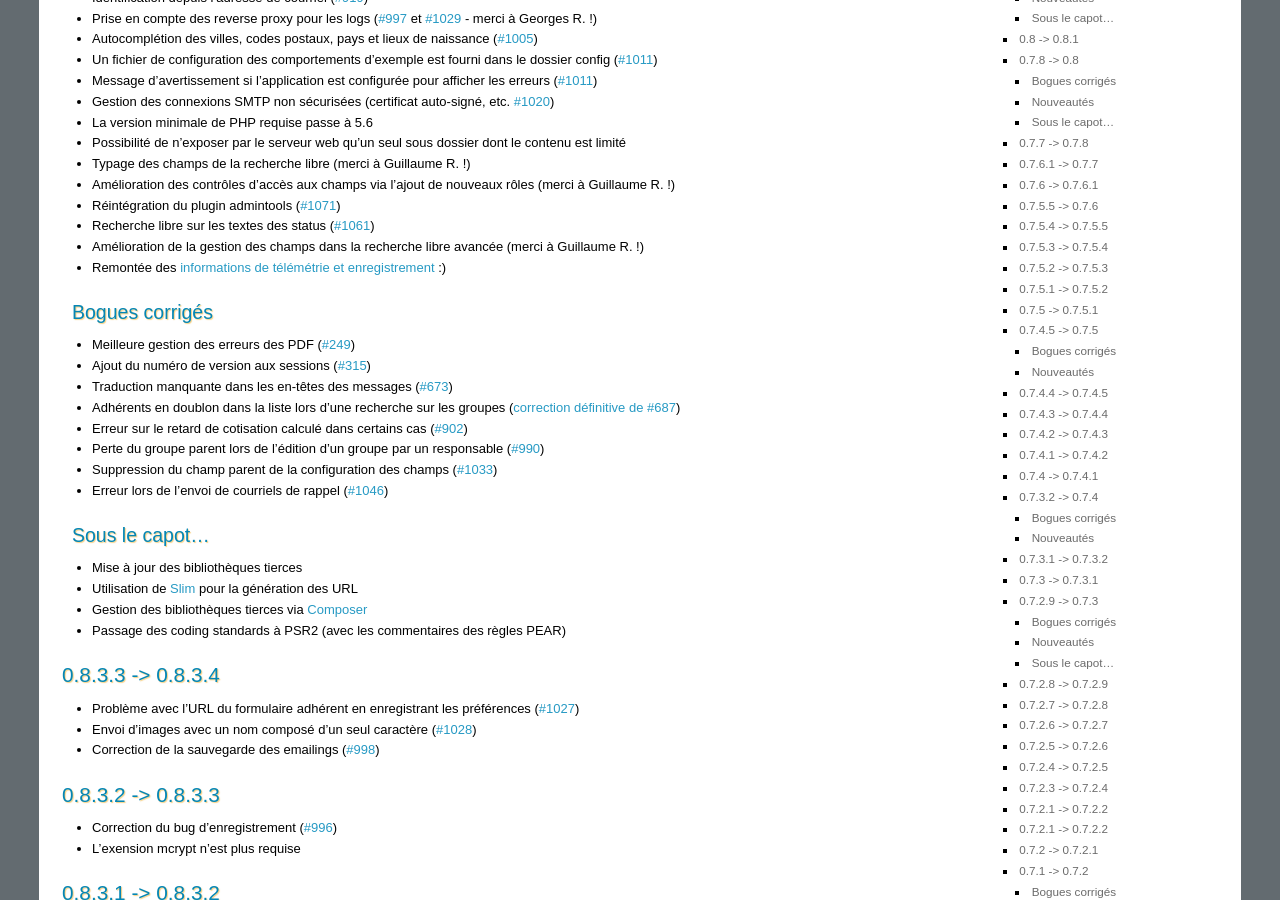
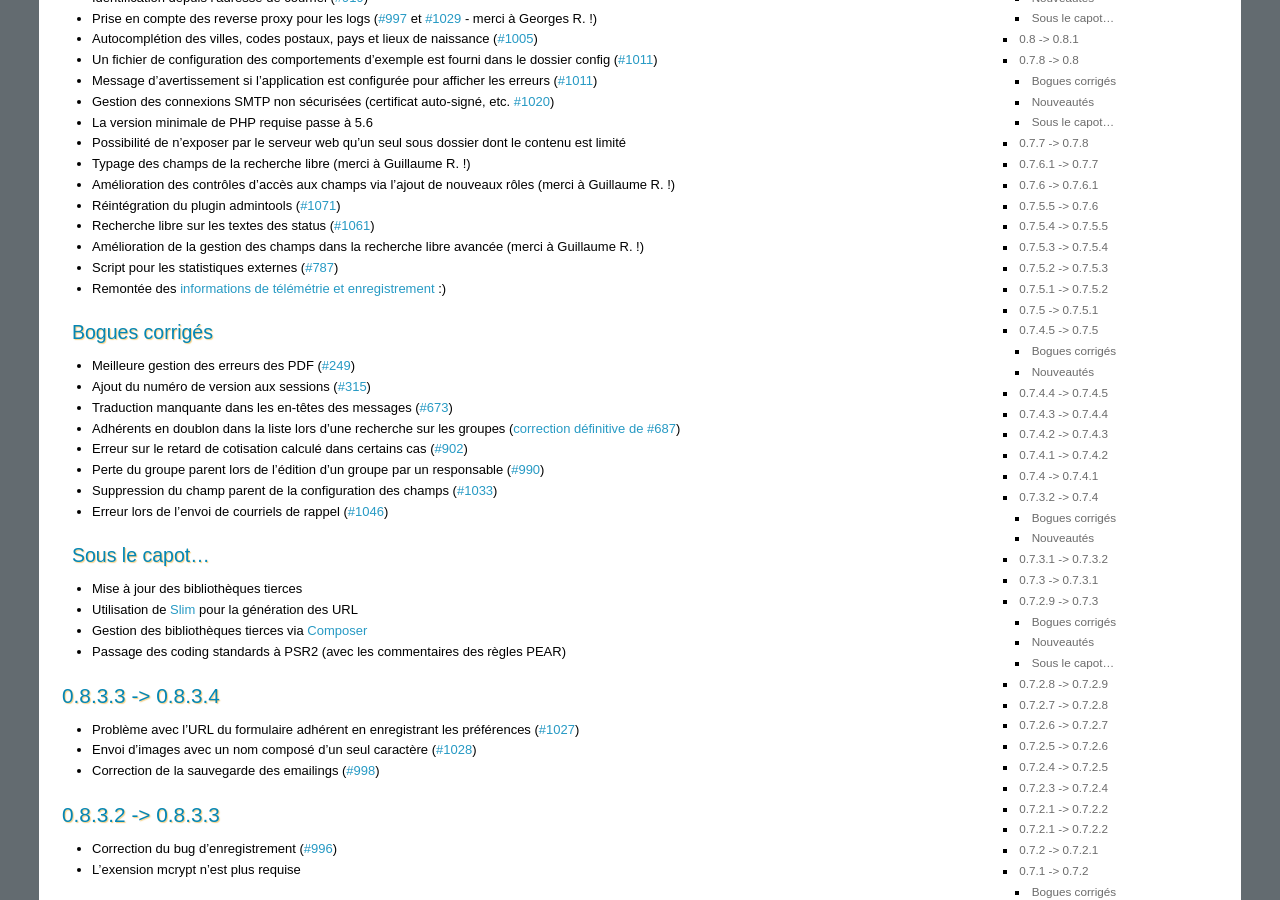
Before and after one commit to galette/galettedoc, a Sphinx documentation site: the page built from source/changelog.rst, in a window 1280 px wide and 900 px high, scrolled down 544 px. Built offline with Sphinx 7.4.7, drawn with Linux system fonts in a browser that asks for light colours.

Commit message:
Mise à jour changelog

```diff
--- a/source/changelog.rst
+++ b/source/changelog.rst
@@ -40,6 +40,7 @@ Nouveautés
 * Réintégration du plugin admintools (`#1071 <https://bugs.galette.eu/issues/1071>`_)
 * Recherche libre sur les textes des status (`#1061 <https://bugs.galette.eu/issues/1061>`_)
 * Amélioration de la gestion des champs dans la recherche libre avancée (merci à Guillaume R. !)
+* Script pour les statistiques externes (`#787 <https://bugs.galette.eu/issues/787>`_)
 * Remontée des `informations de télémétrie et enregistrement <https://telemetry.galette.eu>`_ :)
 
 .. _bogues_090:
```
